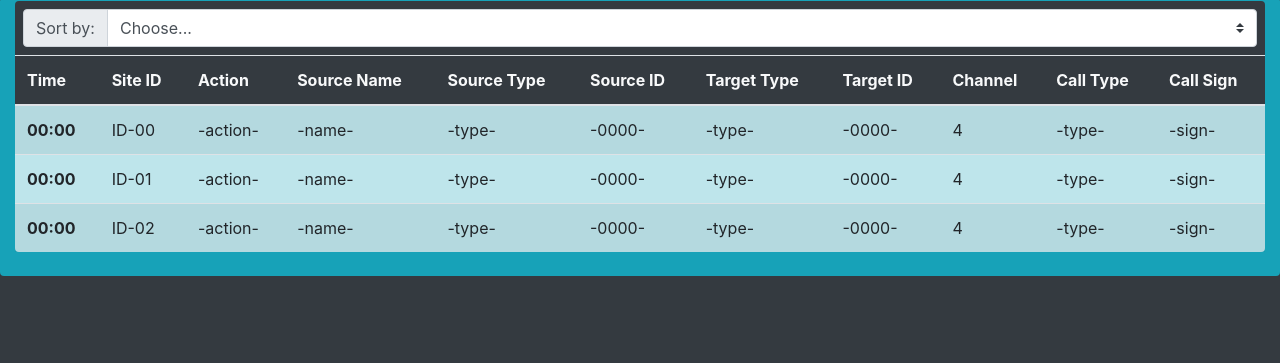
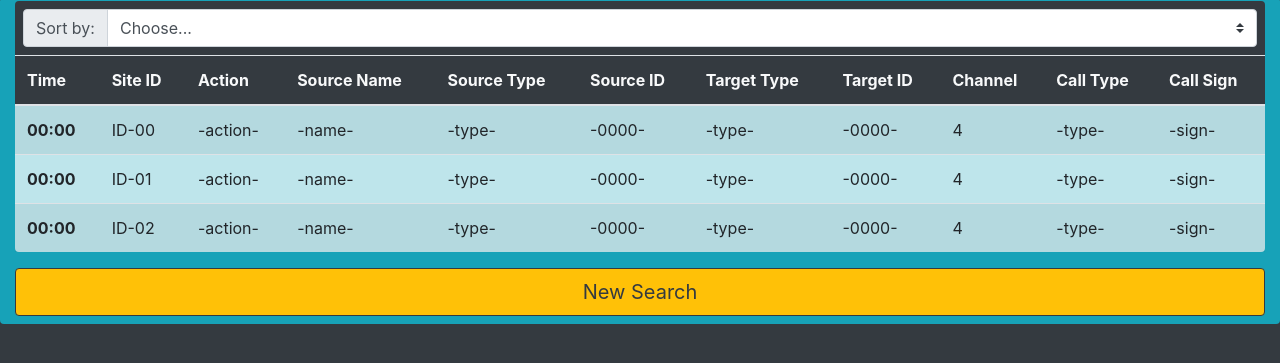
Before and after one commit to wDushanin/RadioLoggingApp, a Flask app: page / in a window 1280 px wide. Shown: the part 337-700 px from the top of the page. Run offline with Flask 2, Linux system fonts and the light colour scheme.

Commit message:
adding new search button

```diff
--- a/templates/index.html
+++ b/templates/index.html
@@ -130,6 +130,11 @@
             </tbody>
         </table>
 
+        <div>
+            <button type="button" class="btn rounded btn-warning text-dark btn-lg btn-block border border-dark border-5">New Search</button>
+
+        </div>
+
     </div>
 
     <!--Online JS-->
```
